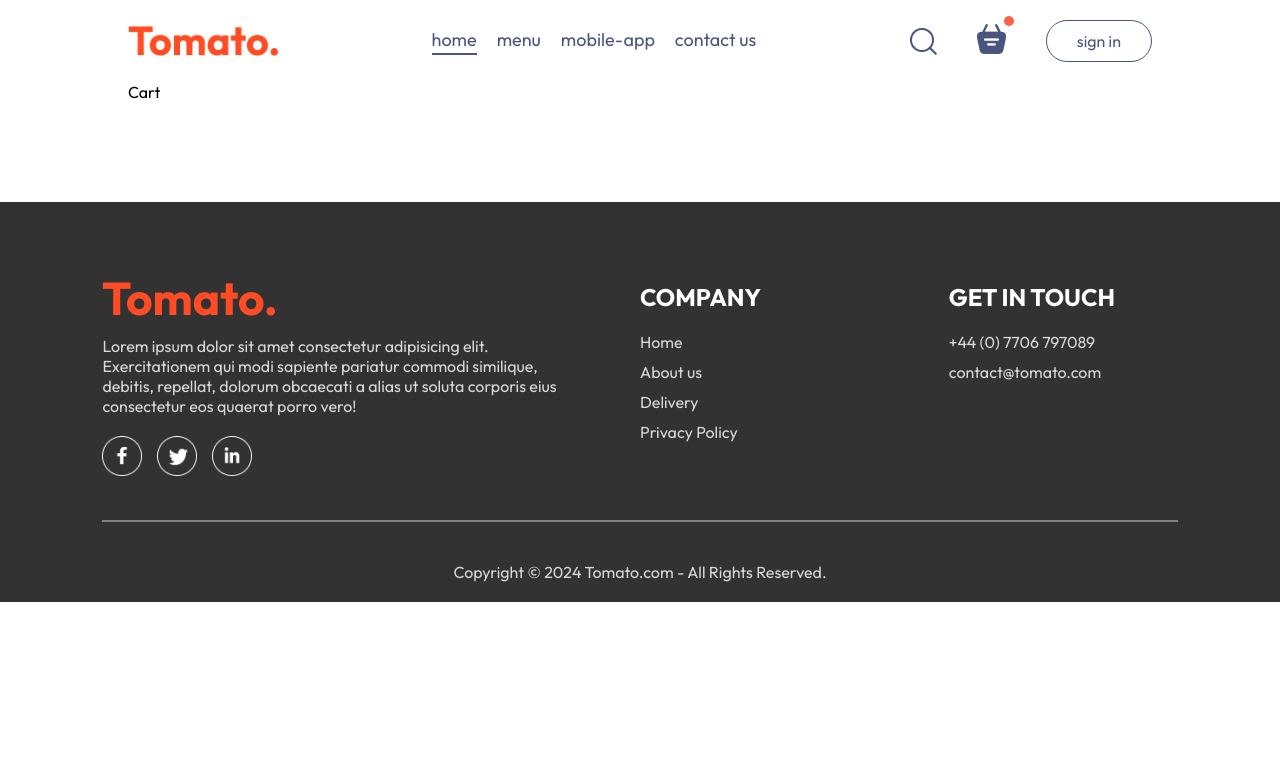
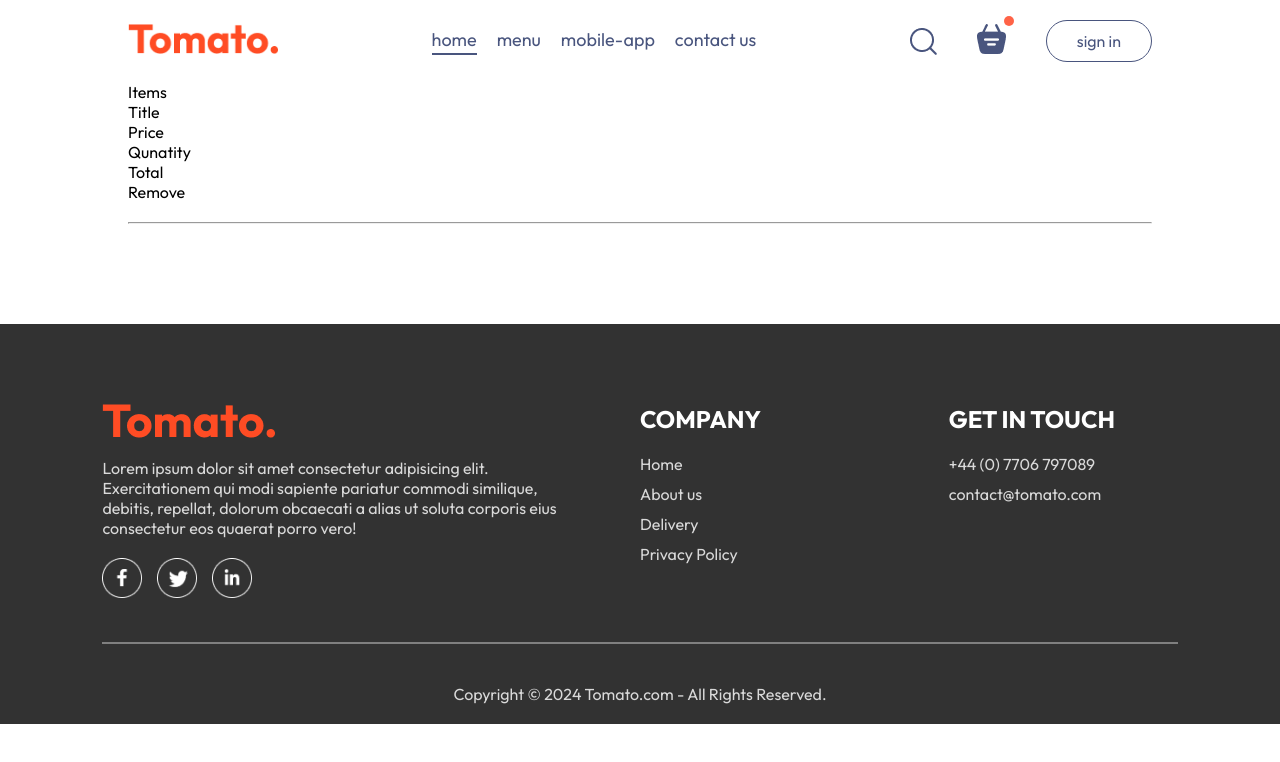
Before and after one commit to samuelireke/food-delivery, a React (Vite) app in the folder frontend/: page /cart in a window 1280 px wide. Shown: the top 762 px of the page. Built offline with nearby package versions, Linux system fonts and the light colour scheme.

Commit message:
initial logic setup for cart page

```diff
--- a/frontend/src/components/Navbar/Navbar.jsx
+++ b/frontend/src/components/Navbar/Navbar.jsx
@@ -8,7 +8,9 @@ const Navbar = ({ setShowLogin }) => {
   const [menu, setMenu] = useState("home");
   return (
     <div className="navbar">
-      <img src={assets.logo} alt="logo" className="logo" />
+      <Link to="/" onClick={() => setMenu("home")}>
+        <img src={assets.logo} alt="logo" className="logo" />
+      </Link>
       <ul className="navbar-menu">
         <Link
           to="/"
@@ -46,7 +48,9 @@ const Navbar = ({ setShowLogin }) => {
           alt="search-logo"
         />
         <div className="navbar-basket-icon">
-          <img src={assets.basket_icon} alt="" />
+          <Link to="/cart">
+            <img src={assets.basket_icon} alt="" />
+          </Link>
           <div className="dot"></div>
         </div>
         <button
--- a/frontend/src/pages/Cart/Cart.jsx
+++ b/frontend/src/pages/Cart/Cart.jsx
@@ -1,10 +1,34 @@
-import React from 'react'
-import './Cart.css'
+import React, { useContext } from "react";
+import "./Cart.css";
+import { StoreContext } from "../../context/StoreContext";
 
 const Cart = () => {
+  const { cartItems, food_list, removeFromCart } = useContext(StoreContext);
   return (
-    <div>Cart</div>
-  )
-}
+    <div className="cart">
+      <div className="cart-items">
+        <div className="cart-items-title">
+          <p>Items</p>
+          <p>Title</p>
+          <p>Price</p>
+          <p>Qunatity</p>
+          <p>Total</p>
+          <p>Remove</p>
+        </div>
+        <br />
+        <hr />
+        {food_list.map((item, index) => {
+          if (cartItems[item._id] > 0) {
+            return (
+              <div className="cart-items-title cart-items-item">
+                <p>{item.name}</p>
+              </div>
+            );
+          }
+        })}
+      </div>
+    </div>
+  );
+};
 
-export default Cart
+export default Cart;
```
